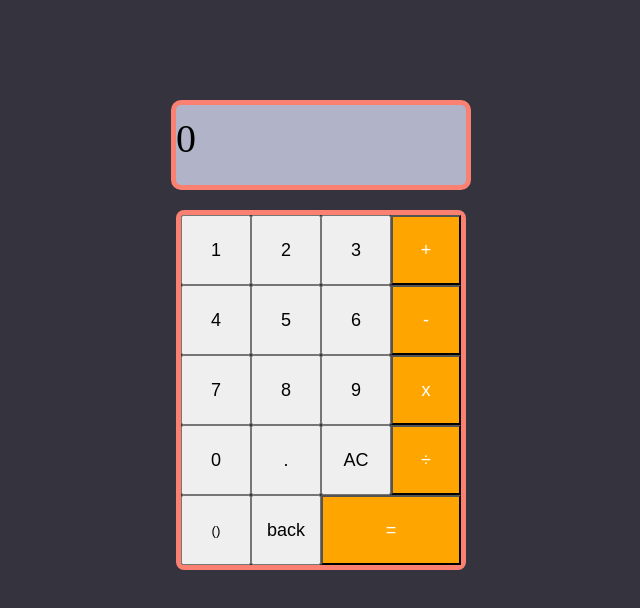
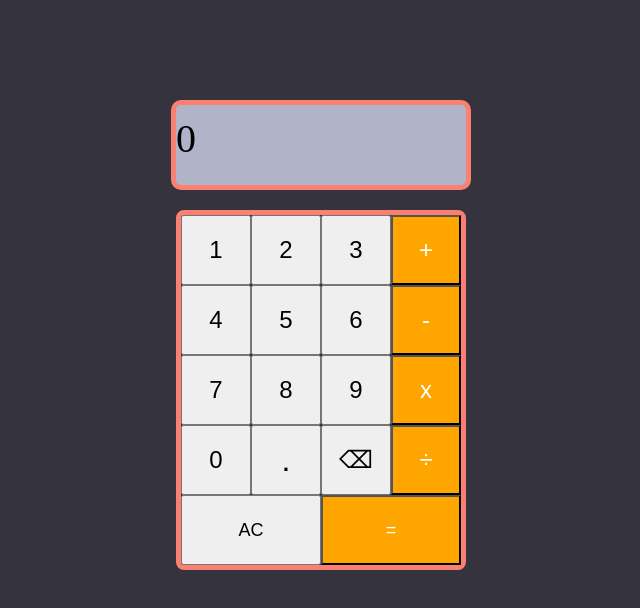
Before and after one commit to zubair-H/simple-calculator, a plain HTML site: page index.html in a window 1280 px wide. Shown: the whole page, without its empty margins (319-959 px from the left). Drawn offline with Linux system fonts and the light colour scheme.

Commit message:
final project

```diff
--- a/index.html
+++ b/index.html
@@ -22,10 +22,12 @@
         <button id="multiply">x</button>
         <button id="zero">0</button>
         <button id="dot" >.</button>
+        <button id="backspace" >&#9003;
+        </button>
+
+        <button id="divide">÷</button>
+        <!-- <button id="parenthesis">()</button> -->
         <button id="reset">AC</button>
-        <button id="divide">÷</button>
-        <button id="parenthesis">()</button>
-        <button id="backspace" >back</button>
         <button id="equals">=</button>
 
     </div>
@@ -67,7 +69,7 @@
 
             console.log(document.getElementById("displayBox").innerHTML);
             totalValue = document.getElementById("displayBox").innerHTML;
-            return totalValue
+
 
         }
 
--- a/style.css
+++ b/style.css
@@ -35,27 +35,49 @@ body {
 #divide {
     background-color: orange;
     color: white;
-    font-size: large;
+    font-size: x-large;
 
 }
 
 #one,
 #two,
 #three,
-#four,#five, #six, #seven,#eight,#nine,#zero,#dot,#backspace,#reset{
+#four,
+#five,
+#six,
+#seven,
+#eight,
+#nine,
+#zero,
+#backspace {
     color: rgb(0, 0, 0);
-    outline: none;
+
+    font-size: x-large;
+}
+
+#dot {
+    font-size: xx-large;
+}
+
+#reset {
+    color: rgb(0, 0, 0);
     font-size: large;
+    size: 100px;
+    width: 140px;
 
 }
-#equals{
+
+#equals {
     background-color: orange;
     color: white;
     outline: none;
     font-size: large;
     size: 100px;
     width: 140px;
+    margin-left: 70px;
 }
+
+
 
 #displayBox {
     display: flex;
@@ -68,6 +90,4 @@ body {
     background-color: rgb(177, 179, 200);
     border: 1px solid #000000;
     font-size: 40px;
-    text-align: right;
-
 }
```
